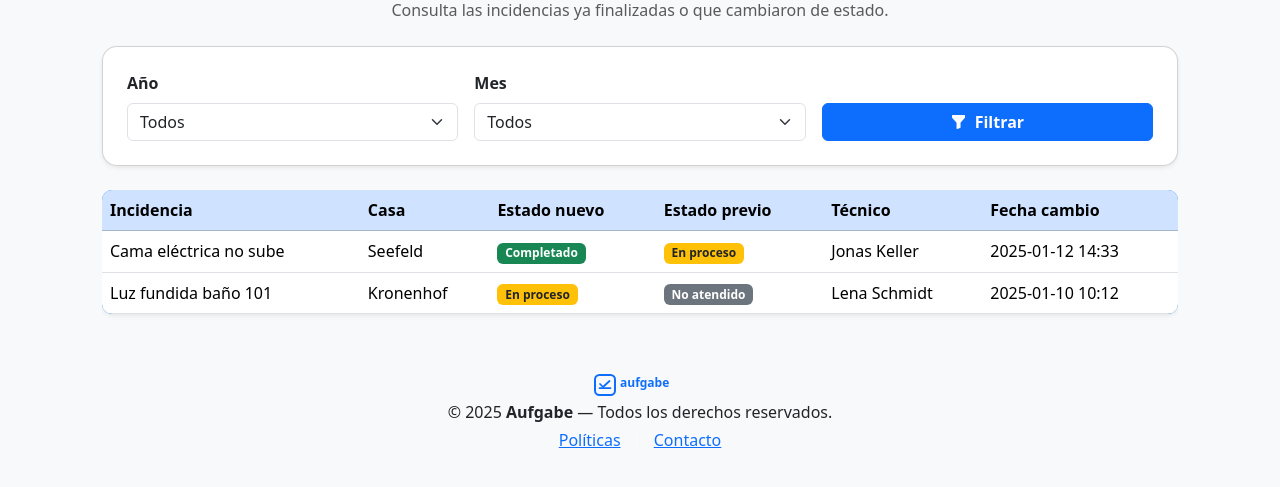
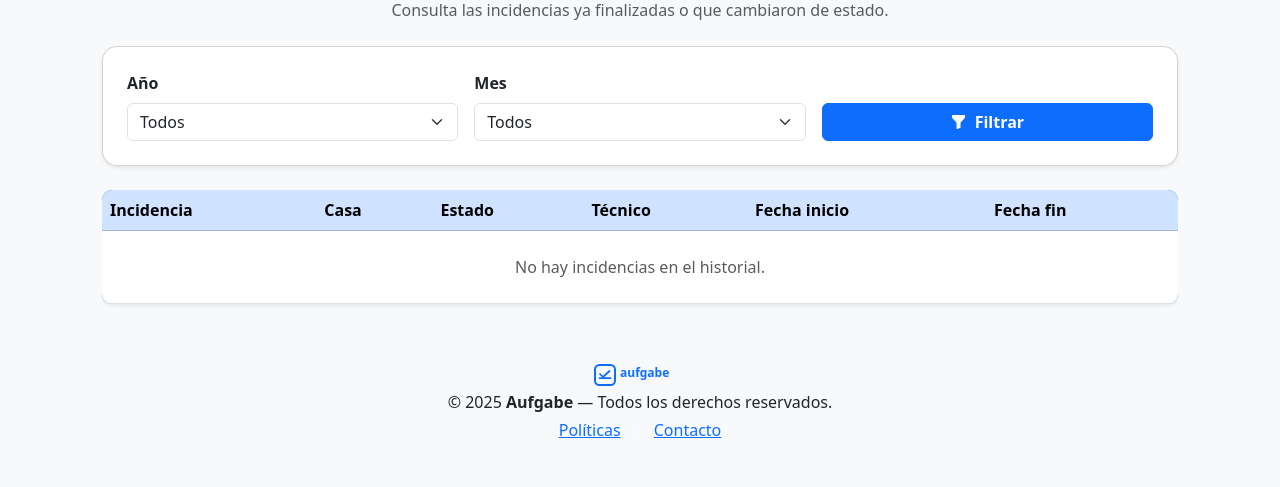
Before and after one commit to AliciaMontinho/Aufgabe, a PHP site: page /historial.php in a window 1280 px wide. Shown: the part 192-679 px from the top of the page. Run offline with PHP 8.4, Linux system fonts and the light colour scheme; the visitor is signed in with stand-in values (Sample User, id 1); data comes from the database, SQL or seed files in the repository.

Commit message:
1.Solución de ruta en header.php para historial 2.Empiezo a programar historial.php para que se muesstren las incidencias que ya han sido completadas, para ello cambio la consulta de incidencias.php para que solo muestre las incidencias no atendidas y en proceso . Después empiezo a programas el historial desde la tabla incidencias por lo que la tabla historial_estados será eliminada ya que no nos es útil y solo complica el proceso

```diff
--- a/includes/header.php
+++ b/includes/header.php
@@ -30,7 +30,7 @@
                 <ul class="navbar-nav ms-auto">
                     <li class="nav-item"><a class="nav-link" href="../views/dashboard.php">Inicio</a></li>
                     <li class="nav-item"><a class="nav-link" href="../views/incidencias.php">Incidencias</a></li>
-                    <li class="nav-item"><a class="nav-link" href="../views/historial/historial.php">Historial</a></li>
+                    <li class="nav-item"><a class="nav-link" href="../views/historial.php">Historial</a></li>
                     <li class="nav-item dropdown">
                         <a class="nav-link dropdown-toggle d-flex align-items-center" href="#" role="button"
                             data-bs-toggle="dropdown" aria-expanded="false">
--- a/views/historial.php
+++ b/views/historial.php
@@ -1,18 +1,37 @@
-<?php include_once '../includes/header.php'; ?>
+<?php include_once '../includes/header.php';
+require_once '../config/Database.php';
+require_once '../includes/auth.php';
+$database = new Database();
+$db = $database->conectar();
+
+$sql = "
+    SELECT i.id_incidencia, i.titulo, i.fecha_inicio, i.fecha_fin,
+           i.estado,
+           i.id_tecnico,
+           c.nombre AS casa,
+           u.nombre AS tecnico
+    FROM incidencias i
+    LEFT JOIN habitaciones h ON i.id_habitacion = h.id_habitacion
+    LEFT JOIN casas c ON h.id_casa = c.id_casa
+    LEFT JOIN usuarios u ON i.id_tecnico = u.id_usuario
+    WHERE i.estado = 'completado'
+    ORDER BY i.fecha_fin DESC
+";
+
+$stmt = $db->prepare($sql);
+$stmt->execute();
+$historial = $stmt->fetchAll(PDO::FETCH_ASSOC);
+?>
 
 <link rel="stylesheet" href="../assets/css/historial.css">
 
 <div class="container historial-container py-4">
-
-    <!-- Título -->
     <div class="text-center mb-4">
         <h2 class="text-primary fw-bold">
             <i class="bi bi-clock-history me-2"></i> Historial de incidencias
         </h2>
         <p class="text-muted">Consulta las incidencias ya finalizadas o que cambiaron de estado.</p>
     </div>
-
-    <!-- FILTROS -->
     <div class="card shadow-sm p-4 filtro-historial mb-4">
 
         <form class="row g-3">
@@ -63,34 +82,39 @@
                 <tr>
                     <th>Incidencia</th>
                     <th>Casa</th>
-                    <th>Estado nuevo</th>
-                    <th>Estado previo</th>
+                    <th>Estado</th>
                     <th>Técnico</th>
-                    <th>Fecha cambio</th>
+                    <th>Fecha inicio</th>
+                    <th>Fecha fin</th>
                 </tr>
             </thead>
 
             <tbody>
-                <!-- Estos casos son solo ejemplos para la visaulización, cuando haga la parte de back
-                 la tabla se cubrirá con datos de la base de datos. -->
-                <tr>
-                    <td>Cama eléctrica no sube</td>
-                    <td>Seefeld</td>
-                    <td><span class="badge bg-success">Completado</span></td>
-                    <td><span class="badge bg-warning text-dark">En proceso</span></td>
-                    <td>Jonas Keller</td>
-                    <td>2025-01-12 14:33</td>
-                </tr>
+                <?php if (empty($historial)): ?>
+                    <tr>
+                        <td colspan="6" class="text-center text-muted py-4">
+                            No hay incidencias en el historial.
+                        </td>
+                    </tr>
+                <?php else: ?>
+                    <?php foreach ($historial as $h): ?>
+                        <tr>
+                            <td><?= htmlspecialchars($h['titulo']) ?></td>
+                            <td><?= htmlspecialchars($h['casa'] ?? 'Sin casa') ?></td>
 
-                <tr>
-                    <td>Luz fundida baño 101</td>
-                    <td>Kronenhof</td>
-                    <td><span class="badge bg-warning text-dark">En proceso</span></td>
-                    <td><span class="badge bg-secondary">No atendido</span></td>
-                    <td>Lena Schmidt</td>
-                    <td>2025-01-10 10:12</td>
-                </tr>
+                            <td>
+                                <span class="badge bg-success">
+                                    <?= htmlspecialchars($h['estado']) ?>
+                                </span>
+                            </td>
 
+                            <td><?= htmlspecialchars($h['tecnico'] ?? '—') ?></td>
+
+                            <td><?= date('Y-m-d H:i', strtotime($h['fecha_inicio'])) ?></td>
+                            <td><?= $h['fecha_fin'] ? date('Y-m-d H:i', strtotime($h['fecha_fin'])) : '—' ?></td>
+                        </tr>
+                    <?php endforeach; ?>
+                <?php endif; ?>
             </tbody>
         </table>
     </div>
```
Also changed, not shown: views/incidencias.php (+11 -1 lines).
